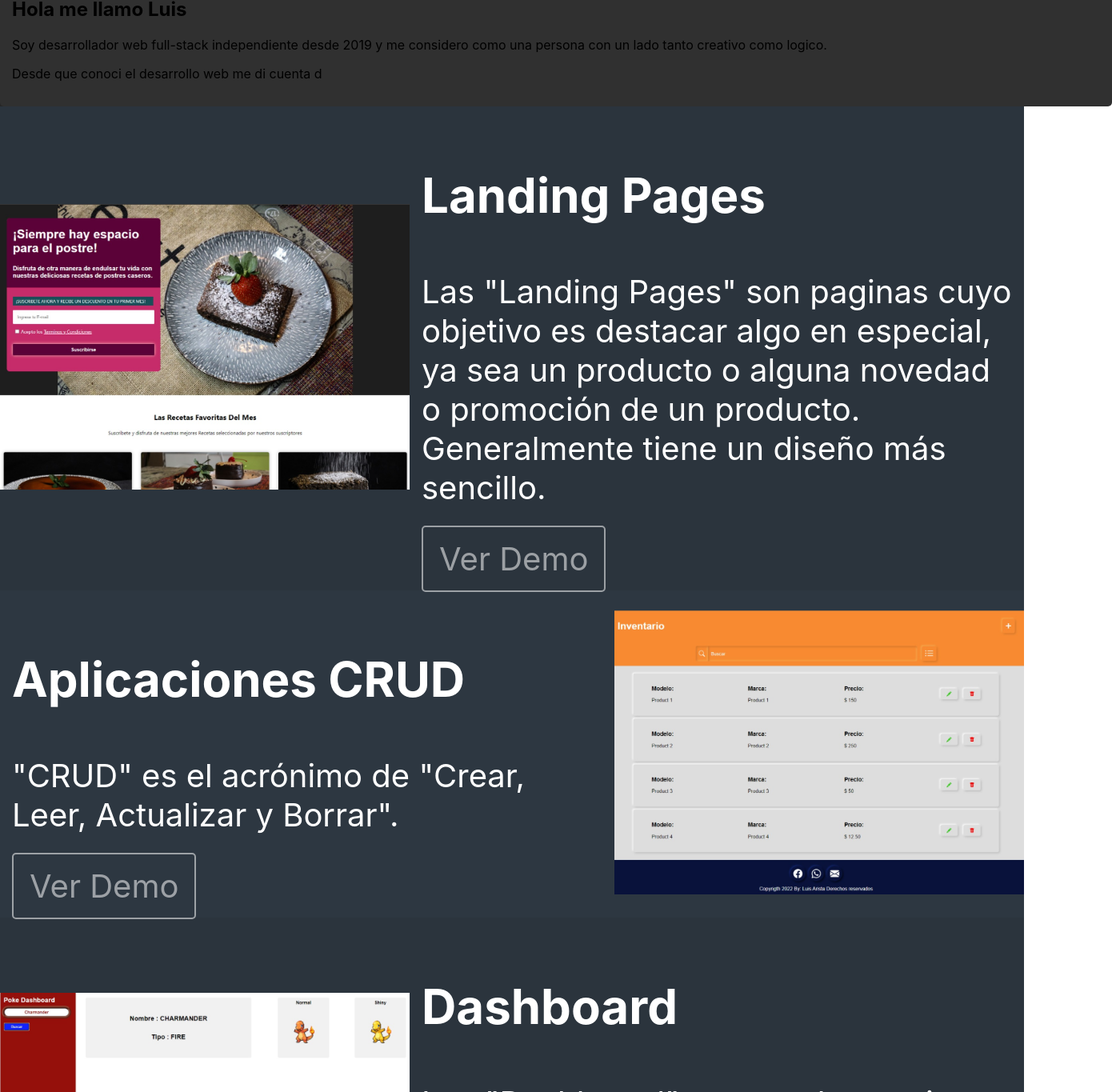
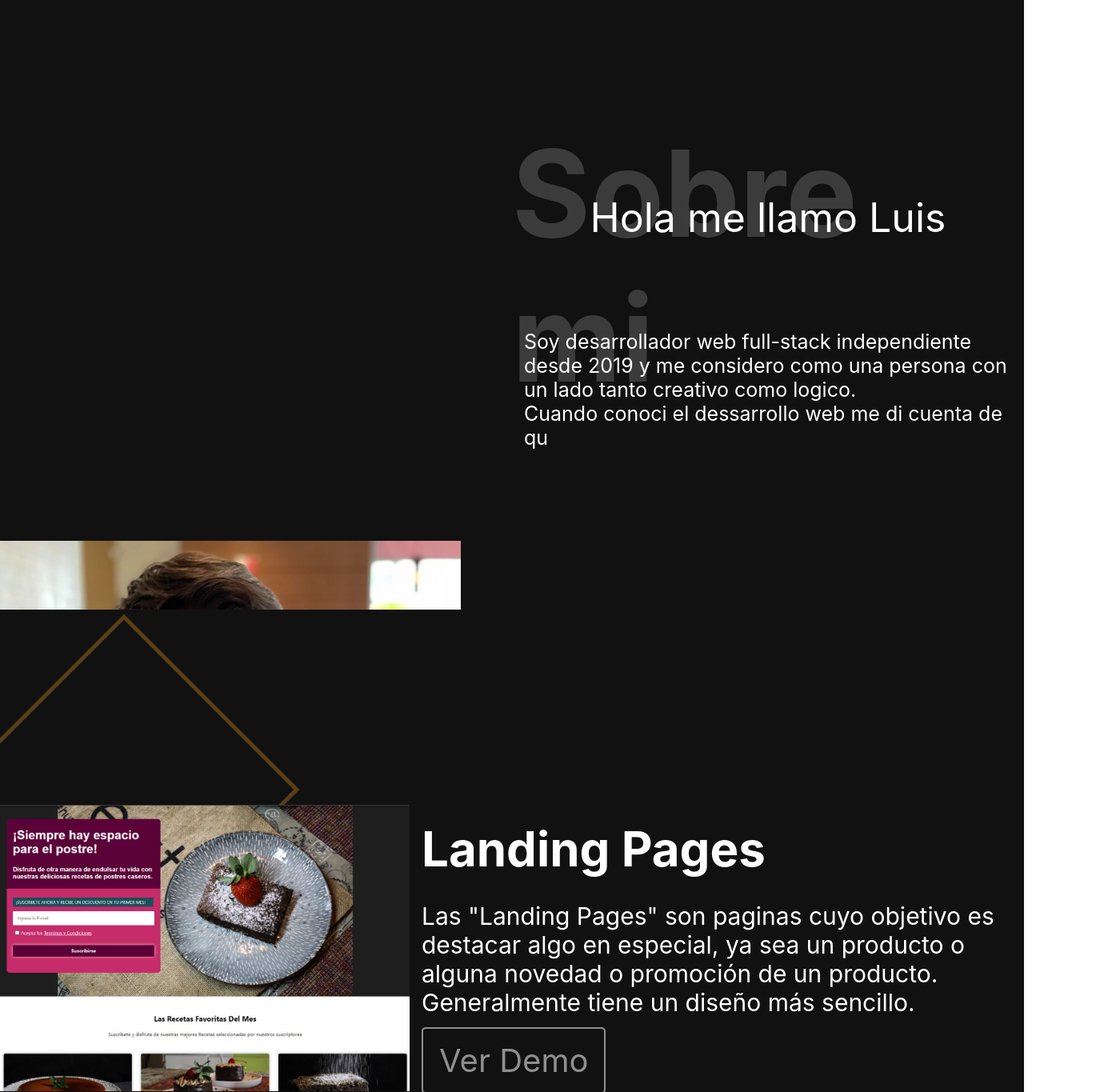
Before and after one commit to Luis-Arista/PROYECTO-6-PORTAFOLIO, a React (Create React App) app: page / in a window 1280 px wide. Shown: the part 838-2203 px from the top of the page at 80% size, 1390 px wide, since content can reach past the window. Built offline with nearby package versions, Linux system fonts and the light colour scheme.

Commit message:
corrigiendo errores para diversas pantalls y errores de logica

```diff
--- a/src/Components/Footer/Footer.jsx
+++ b/src/Components/Footer/Footer.jsx
@@ -15,7 +15,7 @@ const Footer = () => {
                 <a href="/#"><BsGithub className='footer_icon'/></a>
                 <a href="/#"><BsLinkedin className='footer_icon'/></a>
             </div>
-            <div className="footer_teto">
+            <div className="footer_texto">
                 <p>© Luis Arista</p>
             </div>
         </div>
--- a/src/Components/FormularioContacto/FormularioContacto.jsx
+++ b/src/Components/FormularioContacto/FormularioContacto.jsx
@@ -59,7 +59,7 @@ const FormularioContacto = () => {
             <div className="mensaje">
                 <label >CUENTAME SOBRE TU PROYECTO</label>
                 <div className="mensaje_campo">
-                    <textarea value={mensaje} onChange={(e) => setMensaje( e.target.value )} name="mensaje" id="mensaje" cols="30" rows="15"></textarea>
+                    <textarea value={mensaje} onChange={(e) => setMensaje( e.target.value )} name="mensaje" id="mensaje" cols="30" rows="10"></textarea>
                     <BsFillChatRightTextFill className='mensaje_campo_icon' />
                 </div>
             </div>
--- a/src/Components/SeccionHabilidades/SeccionHabilidades.jsx
+++ b/src/Components/SeccionHabilidades/SeccionHabilidades.jsx
@@ -14,6 +14,7 @@ const SeccionHabilidades = () => {
   return (
      <section id='Habilidades'>
         <div className="habilidades_contenedor">
+            <div className="Habilidades_letras_contenedor">
                <div className="letras">
                   <p>{"<h1>Hola</h1>"}</p>
                </div>
@@ -49,6 +50,7 @@ const SeccionHabilidades = () => {
                </div>
                <div className="letras">
                   <p>{"express.Router( )"}</p>
+               </div>
             </div>
             <div className="habilidades_card">
                <div className="habilidad">
--- a/src/Components/SeccionMiTrabajo/SeccionMiTrabajo.css
+++ b/src/Components/SeccionMiTrabajo/SeccionMiTrabajo.css
@@ -1,10 +1,22 @@
 #mi_trabajo{
-    background-color: #2e3842;
+    background-color: rgb(17, 17, 17);
+    position: relative;
+    overflow: hidden;
+    padding: 150px 0;
+
 }
+
+
 
 
 .mi_trabajo_contenedor{
     margin: 0 auto;
+    max-width: 93rem;
+    position: relative;
+    display: flex;
+    justify-content: center;
+    align-items: center;
+    flex-direction: column;
 }
 
 
@@ -12,7 +24,8 @@
     display: flex;
     justify-content: center;
     align-items: center;
-    background-color: rgba(0, 0, 0, 0.075);
+    height:550px;
+    z-index: 3;
 
 }
 
@@ -21,7 +34,8 @@
     flex-direction: row-reverse;
     justify-content: center;
     align-items: center;
-    background-color: rgba(0, 0, 0, 0.015);
+    height:550px;
+    z-index: 3;
 
 }
 
@@ -31,23 +45,24 @@
 
 .trabajos_izquierda_imagen img , .trabajos_derecha_imagen img {
     width: 100%;
+
 }
 
 .trabajos_izquierda_info , .trabajos_derecha_info{
     width: 60%;
     box-sizing: border-box;
     padding: 15px;
-
 }
 
 .trabajos_izquierda_info h3 , .trabajos_derecha_info h3{
     color: white;
     font-size: 60px;
+    margin: 0;
 }
 
 .trabajos_izquierda_info p , .trabajos_derecha_info p{
     color: white;
-    font-size: 40px;
+    font-size: 30px;
 }
 
 
@@ -65,3 +80,54 @@
     color:  rgb(255, 255, 255);
     border: 2px solid rgb(255, 255, 255);
 }
+
+
+
+.rectangulo{
+    width: 250px;
+    height: 250px;
+    border: 5px solid #f49f2050;
+    position: absolute ;
+    transform: rotate(45deg);
+    z-index: 2;
+    animation: animacionRombo  1s alternate-reverse  infinite ;
+
+}
+
+.rectangulo:nth-child(1) {
+    width: 300px;
+    height: 300px;
+    top: 70px;
+    left: 0;
+}
+
+.rectangulo:nth-child(2) {
+    top: 1500px;
+    left: 0;
+    width: 600px;
+    height: 600px;
+    animation-delay: 0.2s;
+
+}
+
+.rectangulo:nth-child(3) {
+    top: 800px;
+    right: 0;
+    width: 900px;
+    height: 900px;
+    animation-delay: 0.4s;
+}
+
+.rectangulo:nth-child(4) {
+    bottom: 50px;
+    right: 10px;
+    width: 250px;
+    height: 250px;
+    animation-delay: 0.6s;
+}
+
+@keyframes animacionRombo {
+
+    0%{ box-shadow: 0 0 0px 0px #f49f20; }
+    100%{ box-shadow: 0 0 10px 1px #f49f20 }
+}
--- a/src/Components/SeccionMiTrabajo/SeccionMiTrabajo.jsx
+++ b/src/Components/SeccionMiTrabajo/SeccionMiTrabajo.jsx
@@ -1,4 +1,4 @@
-import React from 'react'
+import React  from 'react'
 import './SeccionMiTrabajo.css'
 import landing from '../assets/img/landing.jpeg'
 import CRUD from '../assets/img/CRUD.jpeg'
@@ -7,11 +7,15 @@ import RESTAURANTE from '../assets/img/RESTAURANTE.jpeg'
 import TIENDA from '../assets/img/TIENDA.jpeg'
 
 const SeccionMiTrabajo = () => {
+
+
+
+
   return (
     <section id='mi_trabajo'>
        <div className="mi_trabajo_contenedor">
             <div className=" trabajos_izquierda mi_trabajo_uno">
-                <div className="trabajos_izquierda_imagen">
+                <div className="trabajos_izquierda_imagen landing">
                     <img src={landing} alt="" />
                 </div>
                 <div className="trabajos_izquierda_info">
@@ -24,7 +28,7 @@ const SeccionMiTrabajo = () => {
                 </div>
             </div>
             <div className=" trabajos_derecha mi_trabajo_dos">
-                <div className="trabajos_derecha_imagen">
+                <div className="trabajos_derecha_imagen crud">
                     <img src={CRUD} alt="" />
                 </div>
                 <div className="trabajos_derecha_info">
@@ -35,8 +39,8 @@ const SeccionMiTrabajo = () => {
                     <a target='_blank' rel="noopener noreferrer"   href="https://luis-arista.github.io/PROYECTO-2-app-CRUD/">Ver Demo</a>
                 </div>
             </div>
-            <div className=" trabajos_izquierda mi_trabajo_uno">
-                <div className="trabajos_izquierda_imagen">
+            <div  className=" trabajos_izquierda mi_trabajo_uno">
+                <div className="trabajos_izquierda_imagen dashboard">
                     <img src={DASHBOARD} alt="" />
                 </div>
                 <div className="trabajos_izquierda_info">
@@ -47,8 +51,8 @@ const SeccionMiTrabajo = () => {
                     <a target={'_blank'} rel="noopener noreferrer"  href="https://luis-arista.github.io/PROYECTO-3-Dashboard-pokemon/">Ver Demo</a>
                 </div>
             </div>
-            <div className=" trabajos_derecha mi_trabajo_dos">
-                <div className="trabajos_derecha_imagen">
+            <div  className=" trabajos_derecha mi_trabajo_dos">
+                <div className="trabajos_derecha_imagen app_web">
                     <img src={RESTAURANTE} alt="" />
                 </div>
                 <div className="trabajos_derecha_info">
@@ -60,7 +64,7 @@ const SeccionMiTrabajo = () => {
                 </div>
             </div>
             <div className=" trabajos_izquierda mi_trabajo_uno">
-                <div className="trabajos_izquierda_imagen">
+                <div className="trabajos_izquierda_imagen e_comers">
                     <img src={TIENDA} alt="" />
                 </div>
                 <div className="trabajos_izquierda_info">
@@ -74,6 +78,12 @@ const SeccionMiTrabajo = () => {
                 </div>
             </div>
        </div>
+       <div className="rectangulos">
+            <div className="rectangulo"></div>
+            <div className="rectangulo"></div>
+            <div className="rectangulo"></div>
+            <div className="rectangulo"></div>
+       </div>
     </section>
   )
 }
--- a/src/Components/SeccionSobreMi/SeccionSobreMi.css
+++ b/src/Components/SeccionSobreMi/SeccionSobreMi.css
@@ -1,11 +1,66 @@
 #sobre_mi{
-    background-color: rgb(38, 38, 38);
+    background-color: rgb(17, 17, 17);
 }
+
+.sobre_mi_contenedor{
+    max-width: 93rem;
+    margin: 0 auto;
+    display: flex;
+    justify-content: center;
+    align-items: center;
+    height: 100vh;
+
+}
+
 .sobre_mi_info{
-    background-color: rgb(48, 48, 48);
-    width: 85rem;
-    margin: 0 auto ;
+    width: 50%;
+}
+
+
+
+.sobre_mi_imagen{
+    width: 50%;
+    transform: translateY(700px);
+    transition: all 0.5s;
+
+}
+
+.sobre_mi_imagen img{
+    width: 90%;
+}
+
+.Sobre_mi_titulo{
+    position: relative;
+    display: flex;
+    justify-content: center;
+    align-items: center;
+    height: 250px;
+}
+
+.Sobre_mi_titulo h1{
+    margin: 0;
+    color: rgba(255, 255, 255, 0.175);
+    font-size: 150px;
+    position: absolute;
+    top: 4px;
+}
+
+.Sobre_mi_titulo h2{
+    margin: 0;
+    color: white;
+    font-size: 50px;
+    z-index: 2;
+    font-weight: 400;
+
+}
+
+.sobre_mi_descripcion{
     padding: 15px;
-    border-radius: 5px;
-    transition: all 0.5s;
+
 }
+
+.sobre_mi_descripcion p {
+    color: white;
+    margin: 0;
+    font-size: 25px;
+}
--- a/src/Components/SeccionSobreMi/SeccionSobreMi.jsx
+++ b/src/Components/SeccionSobreMi/SeccionSobreMi.jsx
@@ -1,14 +1,47 @@
-import React from 'react'
+import React , { useState , useEffect } from 'react'
 import './SeccionSobreMi.css'
+import about from '../assets/img/about.jpeg'
 
 const SeccionSobreMi = () => {
 
+  let [ scroll , setScroll ] = useState('')
+  let [ alto ] = useState(window.innerHeight)
+  const [ flag , setFlag ] = useState(false)
+
+
+    let scrollParallax = () => {
+        setScroll(window.document.documentElement.scrollTop)
+
+
+    }
+
+    window.addEventListener('scroll' , scrollParallax)
+
+    useEffect( () => {
+      if(scroll > (alto - 550) ){
+        setFlag(true)
+        console.log(scroll , ',' , alto);
+      }else{
+        setFlag(false)
+      }
+    },[scroll , alto])
+
   return (
     <section id='sobre_mi'>
-        <div className="sobre_mi_info">
-            <h2>Hola me llamo Luis</h2>
-            <p>Soy desarrollador web full-stack independiente desde 2019 y me considero como una persona con un lado tanto creativo como logico.</p>
-            <p>Desde que conoci el desarrollo web me di cuenta d </p>
+        <div className="sobre_mi_contenedor">
+          <div style={ flag ? {  transform: 'translateY(0px)' } :  {  transform: 'translateY(700px)' } }   className="sobre_mi_imagen">
+            <img src={about} alt="foto" />
+          </div>
+          <div className="sobre_mi_info">
+              <div className="Sobre_mi_titulo">
+                <h1>Sobre mi</h1>
+                <h2>Hola me llamo Luis</h2>
+              </div>
+              <div className="sobre_mi_descripcion">
+                <p>Soy desarrollador web full-stack independiente desde 2019 y me considero como una persona con un lado tanto creativo como logico.</p>
+                <p>Cuando conoci el dessarrollo web me di cuenta de qu </p>
+              </div>
+          </div>
         </div>
     </section>
   )
--- a/src/Components/SectionContacto/SectionContacto.css
+++ b/src/Components/SectionContacto/SectionContacto.css
@@ -4,7 +4,6 @@
     align-items: center;
     border-bottom: 2px solid rgb(17, 17, 17) ;
     background-color: rgb(57, 57, 57);
-    height: 900px;
 
 }
 
@@ -18,7 +17,6 @@
     border-right: 2px solid rgb(17, 17, 17);
     box-sizing: border-box;
     padding: 10px;
-    height: 900px;
 
 
 }
@@ -29,13 +27,13 @@
     flex-direction: column;
     justify-content: space-between;
     align-items: flex-start;
+    height: 725px;
 
 }
 
 
 .info_contacto_email , .info_contacto_whatsapp , .info_contacto_telefono{
     width: 100%;
-    height: 300px;
     display: flex;
     justify-content: flex-start;
     align-items: center;
```
Also changed, not shown: src/Components/Footer/Footer.css (+12 -3 lines), src/Components/SeccionHabilidades/SeccionHabilidades.css (+21 -12 lines), src/Components/assets/img/about.jpeg (added). Lines whose indentation alone changed are shown as unchanged.
